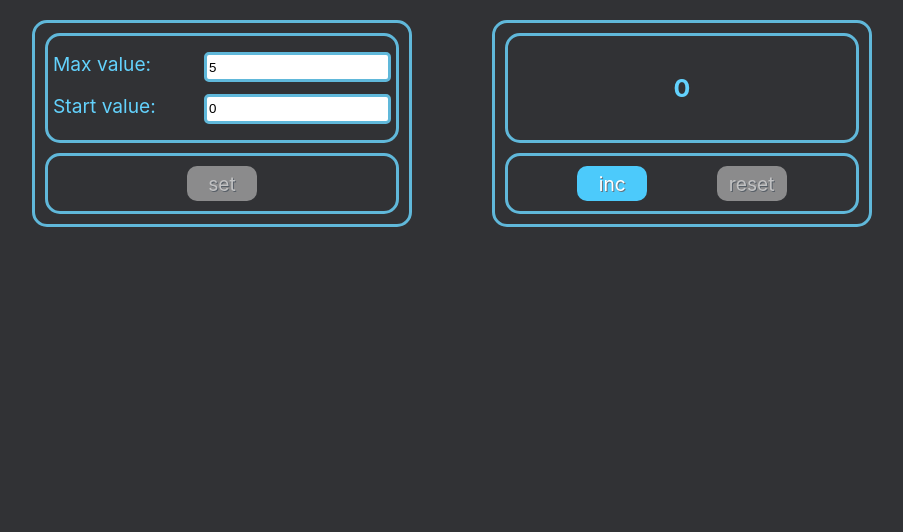
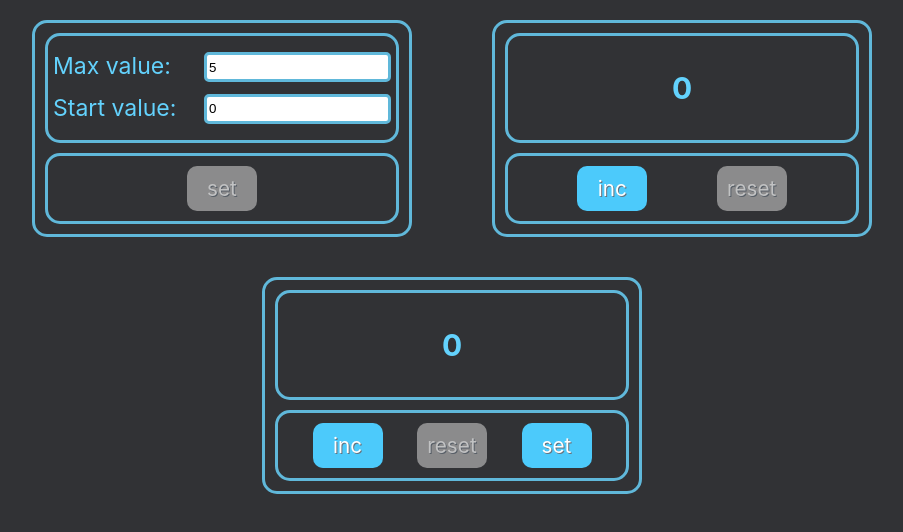
Before and after one commit to ArtyomSamsonchik/advanced-counter, a React (Create React App) app: page / in a window 1280 px wide. Shown: the top 532 px of the page, without its empty margins (188-1091 px from the left). Built offline with nearby package versions, Linux system fonts and the light colour scheme.

Commit message:
Add JoinedCounter component. Refactor some stylesheets.

```diff
--- a/src/App.tsx
+++ b/src/App.tsx
@@ -1,6 +1,6 @@
 import React, {useEffect, useState} from 'react';
 import s from "./App.module.css";
-import {SplitedCounter} from "./SplitedCounter/SplitedCounter";
+import {SplitedCounter} from "./components/SplitedCounter/SplitedCounter";
 import {getFromStorage, saveToStorage} from "./helpers";
 import {JoinedCounter} from "./components/JoinedCounter/JoinedCounter";
 
@@ -42,10 +42,7 @@ function App() {
         <div className={s.app}>
             <SplitedCounter minvalue={minvalue}
                             maxvalue={maxvalue}
-                            setMinValue={setMinValue}
-                            setMaxValue={setMaxValue}
                             count={count}
-                            setCount={setCount}
                             error={error}
                             setError={setError}
                             onTuning={onTuning}
@@ -54,7 +51,17 @@ function App() {
                             resetCounter={resetCounter}
                             updateSettings={updateCounterSettings}
             />
-            {/*<JoinedCounter/>*/}
+            <JoinedCounter minvalue={minvalue}
+                           maxvalue={maxvalue}
+                           count={count}
+                           error={error}
+                           setError={setError}
+                           onTuning={onTuning}
+                           setOnTuning={setOnTuning}
+                           incCounter={incCounter}
+                           resetCounter={resetCounter}
+                           updateSettings={updateCounterSettings}
+            />
         </div>
     );
 }
--- a/src/components/JoinedCounter/JoinedCounter.module.css
+++ b/src/components/JoinedCounter/JoinedCounter.module.css
@@ -1,3 +1,9 @@
+.counterContainer {
+    margin: 0 auto;
+    padding: 20px 0;
+    width: fit-content;
+}
+
 .counter {
     padding: 10px;
     width: 380px;
--- a/src/components/JoinedCounter/JoinedCounter.tsx
+++ b/src/components/JoinedCounter/JoinedCounter.tsx
@@ -1,32 +1,77 @@
-import React from 'react';
+import React, {ChangeEvent, useState} from 'react';
 import s from "./JoinedCounter.module.css";
 import {StyledBox} from "../common/StyledBox/StyledBox";
 import {SwitchableDisplay} from "../SwitchableDisplay/SwitchableDisplay";
 import {SwitchableControlButtons} from "../SwitchableControlButtons/SwitchableControlButtons";
+import {getInputErrors} from "../../helpers";
 
-export const JoinedCounter = () => {
+type JoinedCounterProps = {
+    minvalue: number
+    maxvalue: number
+    count: number
+    error: boolean
+    setError: (error: boolean) => void
+    onTuning: boolean
+    setOnTuning: (status: boolean) => void
+    incCounter: () => void
+    resetCounter: () => void
+    updateSettings: (newMinValue: number, newMaxValue: number) => void
+}
+
+export const JoinedCounter: React.FC<JoinedCounterProps> = (props) => {
+    const [localMinValue, setLocalMinValue] = useState(props.minvalue);
+    const [localMaxValue, setLocalMaxValue] = useState(props.maxvalue);
+
+    const [minInputError, setMinInputError] = useState(false);
+    const [maxInputError, setMaxInputError] = useState(false);
+
+    const onSetMinValueHandler = (e: ChangeEvent<HTMLInputElement>) => {
+        const newMinValue = +e.currentTarget.value;
+        setLocalMinValue(newMinValue);
+
+        const {maxValueError, minValueError} = getInputErrors(newMinValue, localMaxValue);
+        setMinInputError(maxValueError || minValueError);
+        setMaxInputError(maxValueError);
+        props.setError(minValueError || maxValueError);
+
+    };
+
+    const onSetMaxValueHandler = (e: ChangeEvent<HTMLInputElement>) => {
+        const newMaxValue = +e.currentTarget.value;
+        setLocalMaxValue(newMaxValue);
+
+        const {maxValueError, minValueError} = getInputErrors(localMinValue, newMaxValue);
+        setMinInputError(maxValueError || minValueError);
+        setMaxInputError(maxValueError);
+        props.setError(minValueError || maxValueError);
+
+    };
+
+    const commitSettings = () => props.updateSettings(localMinValue, localMaxValue);
 
     return (
-        <StyledBox className={s.counter}>
-            {/*<SwitchableDisplay minvalue={minvalue}*/}
-            {/*                   maxvalue={maxvalue}*/}
-            {/*                   setMinValue={setMinValue}*/}
-            {/*                   setMaxValue={setMaxValue}*/}
-            {/*                   count={count}*/}
-            {/*                   error={error}*/}
-            {/*                   setError={setError}*/}
-            {/*                   onTuning={onTuning}*/}
-
-            {/*/>*/}
-            {/*<SwitchableControlButtons count={count}*/}
-            {/*                          minvalue={minvalue}*/}
-            {/*                          maxvalue={maxvalue}*/}
-            {/*                          onTuning={onTuning}*/}
-            {/*                          setOnTuning={setOnTuning}*/}
-            {/*                          resetCounter={resetCounter}*/}
-            {/*                          incCounter={incCounter}*/}
-            {/*                          commitSettings={commitSettings}*/}
-            {/*/>*/}
+        <div className={s.counterContainer}>
+            <StyledBox className={s.counter}>
+            <SwitchableDisplay minvalue={localMinValue}
+                               maxvalue={localMaxValue}
+                               count={props.count}
+                               onTuning={props.onTuning}
+                               maxInputError={maxInputError}
+                               minInputError={minInputError}
+                               minValueHandler={onSetMinValueHandler}
+                               maxValueHandler={onSetMaxValueHandler}
+            />
+            <SwitchableControlButtons count={props.count}
+                                      minvalue={props.minvalue}
+                                      maxvalue={props.maxvalue}
+                                      error={props.error}
+                                      onTuning={props.onTuning}
+                                      setOnTuning={props.setOnTuning}
+                                      incCounter={props.incCounter}
+                                      resetCounter={props.resetCounter}
+                                      commitSettings={commitSettings}
+            />
         </StyledBox>
+        </div>
     );
 };
--- a/src/SplitedCounter/SplitedCounter.module.css
+++ b/src/components/SplitedCounter/SplitedCounter.module.css
@@ -1,4 +1,4 @@
-.counter {
+.counterContainer {
     display: flex;
     justify-content: space-evenly;
     align-items: center;
@@ -6,7 +6,4 @@
     margin: 0 auto;
     padding: 20px 0;
     max-width: 1000px;
-    background-color: #313235;
-    font-size: 1.2em;
-    color: #63d2fd;
 }
--- a/src/SplitedCounter/SplitedCounter.tsx
+++ b/src/components/SplitedCounter/SplitedCounter.tsx
@@ -1,15 +1,12 @@
 import React from 'react';
 import s from "./SplitedCounter.module.css";
-import {Settings} from "../components/Settings/Settings";
-import {Counter} from "../components/Counter/Counter";
+import {Settings} from "../Settings/Settings";
+import {Counter} from "../Counter/Counter";
 
 type SplitedCounterProps = {
     minvalue: number
     maxvalue:number
-    setMinValue: (value: number) => void
-    setMaxValue: (value: number) => void
     count: number
-    setCount: (value: number) => void
     error: boolean
     setError: (error: boolean) => void
     onTuning: boolean
@@ -21,11 +18,9 @@ type SplitedCounterProps = {
 
 export const SplitedCounter: React.FC<SplitedCounterProps> = (props) => {
     return (
-        <div className={s.counter}>
+        <div className={s.counterContainer}>
             <Settings minvalue={props.minvalue}
                       maxvalue={props.maxvalue}
-                      setMinValue={props.setMinValue}
-                      setMaxValue={props.setMaxValue}
                       error={props.error}
                       setError={props.setError}
                       onTuning={props.onTuning}
--- a/src/components/SwitchableControlButtons/SwitchableControlButtons.tsx
+++ b/src/components/SwitchableControlButtons/SwitchableControlButtons.tsx
@@ -4,8 +4,9 @@ import {Button} from "../common/Button/Button";
 
 type SwitchableControlButtonsProps = {
     count: number
+    minvalue: number
     maxvalue: number
-    minvalue: number
+    error: boolean
     incCounter: () => void
     resetCounter: () => void
     onTuning: boolean
@@ -15,33 +16,21 @@ type SwitchableControlButtonsProps = {
 
 export const SwitchableControlButtons: React.FC<SwitchableControlButtonsProps> = (props) => {
 
-    let buttonsContent: JSX.Element | JSX.Element[];
+    const CounterButtons = <>
+        <Button name={"inc"} disabled={props.count === props.maxvalue} callback={props.incCounter}/>
+        <Button name={"reset"} disabled={props.count === props.minvalue} callback={props.resetCounter}/>
+    </>
 
-    if (props.onTuning) {
-        buttonsContent = <Button name={"set"}
-                                 disabled={false}
-                                 callback={props.commitSettings}
-        />
-    } else {
-        buttonsContent = <>
-            <Button name={"inc"}
-                    disabled={props.count === props.maxvalue}
-                    callback={props.incCounter}
-            />
-            <Button name={"reset"}
-                    disabled={props.count === props.minvalue}
-                    callback={props.resetCounter}
-            />
-            <Button name={"set"}
-                    disabled={false}
-                    callback={() => props.setOnTuning(true)}
-            />
-        </>
-    }
+    const settingsButtonCallback = () => props.onTuning
+        ? props.commitSettings()
+        : props.setOnTuning(true);
 
     return (
         <ControlButtons>
-            {buttonsContent}
+            {!props.onTuning && CounterButtons}
+            <Button name={"set"}
+                    disabled={props.error}
+                    callback={settingsButtonCallback}/>
         </ControlButtons>
     );
 };
--- a/src/components/SwitchableDisplay/SwitchableDisplay.tsx
+++ b/src/components/SwitchableDisplay/SwitchableDisplay.tsx
@@ -1,69 +1,30 @@
-import React, {ChangeEvent, useEffect} from 'react';
-import {Display} from "../common/Display/Display";
-import s from "./SwitchableDisplay.module.css";
-
+import React, {ChangeEvent} from 'react';
+// import s from "./SwitchableDisplay.module.css";
+import {SettingsInputs} from "../Settings/SettingsDisplay/SettingsInputs";
+import {CounterDisplay} from "../Counter/CounterDisplay/CounterDisplay";
 type SwitchableDisplayProps = {
     minvalue: number
     maxvalue: number
-    setMinValue: (value: number) => void
-    setMaxValue: (value: number) => void
+    minInputError: boolean
+    maxInputError: boolean
     count: number
     onTuning: boolean
-    error: boolean
-    setError: (errorStatus: boolean) => void
+    minValueHandler: (e: ChangeEvent<HTMLInputElement>) => void
+    maxValueHandler: (e: ChangeEvent<HTMLInputElement>) => void
 }
 
 export const SwitchableDisplay: React.FC<SwitchableDisplayProps> = (props) => {
-    const onSetMinValueHandler = (e: ChangeEvent<HTMLInputElement>) => {
-        props.setMinValue(+e.currentTarget.value);
-    }
-    const onSetMaxValueHandler = (e: ChangeEvent<HTMLInputElement>) => {
-        props.setMaxValue(+e.currentTarget.value);
-    }
+    const Settings = <SettingsInputs minvalue={props.minvalue}
+                                     maxvalue={props.maxvalue}
+                                     minInputError={props.minInputError}
+                                     maxInputError={props.maxInputError}
+                                     minValueHandler={props.minValueHandler}
+                                     maxValueHandler={props.maxValueHandler}
+    />
+    const Counter = <CounterDisplay count={props.count}
+                                    maxvalue={props.maxvalue}
+                                    error={false} onTuning={false}
+    />
 
-    useEffect(() => {
-        if (props.maxvalue <= props.minvalue) {
-            document.getElementById("max")?.classList.add(s.error);
-            document.getElementById("min")?.classList.add(s.error);
-            props.setError(true);
-        } else if (props.minvalue < 0) {
-            document.getElementById("min")?.classList.add(s.error);
-            props.setError(true);
-        } else {
-            document.getElementById("max")?.classList.remove(s.error);
-            document.getElementById("min")?.classList.remove(s.error);
-            props.setError(false);
-        }
-    });
-
-    let displayContent: JSX.Element | JSX.Element[];
-
-    if (props.onTuning) {
-        displayContent = <>
-                <label className={s.label}>
-                    <span>Max value:</span>
-                    <input type="number"
-                           id={"max"}
-                           value={props.maxvalue}
-                           onChange={onSetMaxValueHandler}
-                    />
-                </label>
-                <label className={s.label}>
-                    <span>Start value:</span>
-                    <input type="number"
-                           id={"min"}
-                           value={props.minvalue}
-                           onChange={onSetMinValueHandler}
-                    />
-                </label>
-            </>;
-    } else {
-        displayContent = <div>{props.count}</div>;
-    }
-
-    return (
-        <Display>
-            {displayContent}
-        </Display>
-    );
+    return props.onTuning ? Settings : Counter;
 };
--- a/src/components/common/Button/Button.module.css
+++ b/src/components/common/Button/Button.module.css
@@ -1,12 +1,13 @@
 .button {
-    width: 70px;
-    height: 35px;
+    min-width: 70px;
+    padding: 10px;
     background-color: #4ccafb;
     border: none;
     border-radius: 10px;
     color: white;
     cursor: pointer;
     text-shadow: 1px 1px #67717c;
+    font-size: 0.9em;
 }
 
 .button:disabled {
--- a/src/components/common/ControlButtons/ControlButtons.module.css
+++ b/src/components/common/ControlButtons/ControlButtons.module.css
@@ -2,12 +2,5 @@
     display: flex;
     justify-content: space-evenly;
     padding: 10px;
+    gap: 10px;
 }
-
-.buttons button {
-    margin-right: 10px;
-}
-
-.buttons button:last-child {
-    margin-right: 0;
-}
--- a/src/components/common/StyledBox/StyledBox.module.css
+++ b/src/components/common/StyledBox/StyledBox.module.css
@@ -1,4 +1,7 @@
 .box {
     border: 3px solid #60b8da;
     border-radius: 15px;
+    background-color: #313235;
+    font-size: 1.2em;
+    color: #63d2fd;
 }
```
Also changed, not shown: src/components/Settings/Settings.tsx (+1 -14 lines), src/helpers.ts (+12 -0 lines).
